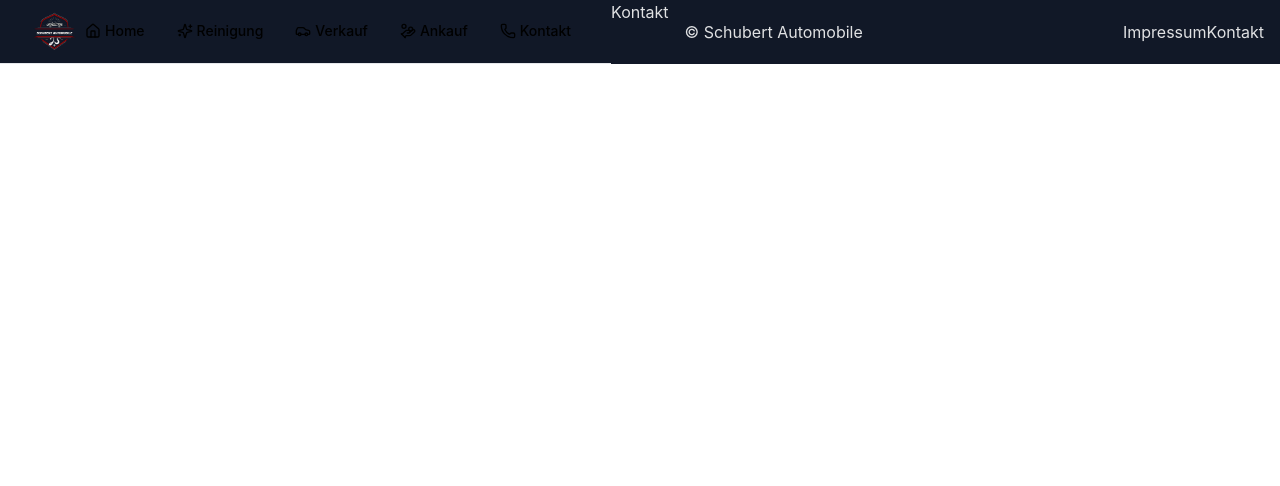
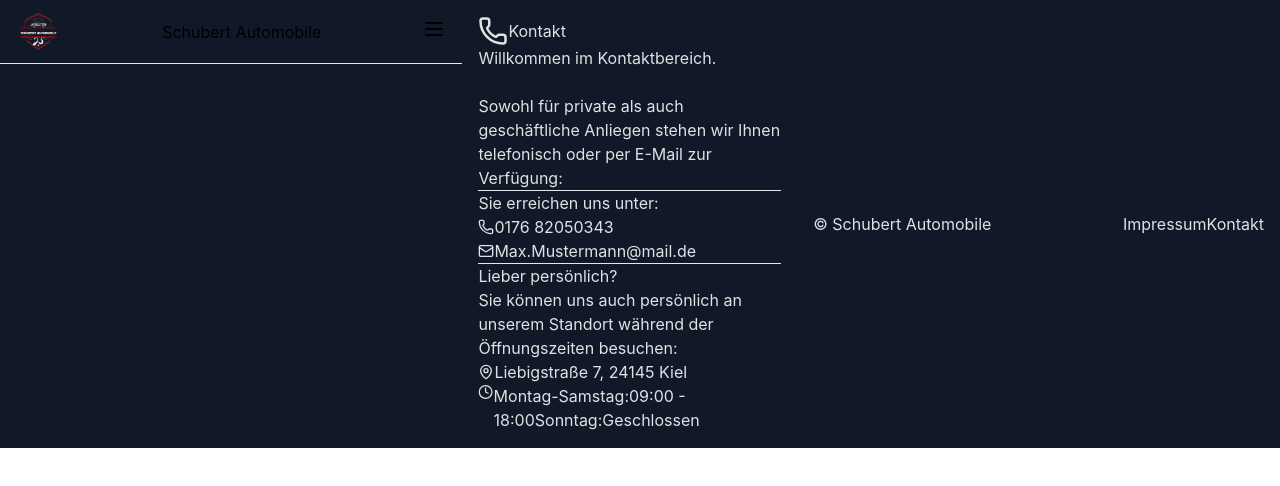
Before and after one commit to Panbaa/Schubert-Automobile, a React (Vite) app: page /Kontakt in a window 1280 px wide. Shown: the top 486 px of the page. Built offline with nearby package versions, Linux system fonts and the light colour scheme.

Commit message:
added HomePage and Kontakt

```diff
--- a/src/components/Navbar/Desktop/Desktop.tsx
+++ b/src/components/Navbar/Desktop/Desktop.tsx
@@ -15,11 +15,12 @@
     };
 
     return (
-        <div className="w-full text-black h-full hidden justify-between sm:flex flex-row">
-            <div id="desktopNavbarIcon" className="h-full flex items-center justify-start ml-8">
+        <div className="w-full h-full hidden justify-start lg:flex flex-row items-center">
+            <div id="desktopNavbarIcon" className="h-full flex items-center justify-start ml-8 ">
                 {leftSideIcon}
             </div>
-            <div className="h-full pr-8 flex items-center justify-end gap-4">
+                <p className="ms-3 text-white text-xl">Schubert Automobile</p>
+            <div className="h-full pr-8 ms-auto me-0 flex items-center justify-end gap-4">
                 {elements.map((element) => {
                     return(
                         <button onClick={() => handleNavigation(element.name)} key={element.key} className="p-2 text-sm font-medium flex gap-1 items-center border-b-2 border-b-transparent transition ease-in-out hover:scale-125 active:bg-gray-900 text-white active:rounded">
--- a/src/components/Navbar/Phone/Phone.tsx
+++ b/src/components/Navbar/Phone/Phone.tsx
@@ -22,10 +22,11 @@
 
     return (
         <div className="relative text-black h-full w-full">
-            <div className="w-full h-full flex items-center justify-between sm:hidden px-4">
+            <div className="w-full h-full flex items-center justify-between lg:hidden px-4">
                 <div id="phoneNavbarIcon" className="h-full flex items-center justify-start">
                     {leftSideIcon}
                 </div>
+                <p className="ms-3 text-white text-xl">Schubert Automobile</p>
                 <div className="h-full flex items-center justify-end">
                     <div>
                         <button onClick={handleButtonClick} >
@@ -35,7 +36,7 @@
                 </div>
             </div>
             {isOpen && (
-                <div className="absolute h-[calc(100vh-4rem)] right-0 w-full max-w-96 bg-white border-1 border-t sm:hidden divide-y">
+                <div className="absolute h-[calc(100vh-4rem)] right-0 w-full max-w-96 bg-white border-1 border-t lg:hidden divide-y">
                     {elements.map((element) => {
                         return (
                             <button onClick={() => {handleNavigation(element.name); handleButtonClick();}} key={element.key} className="w-full p-4 text-lg font-medium text-left flex items-center gap-1 hover:bg-gray-200 transition-colors">
--- a/src/pages/Home/index.tsx
+++ b/src/pages/Home/index.tsx
@@ -1,10 +1,28 @@
 import './Home.css'
+import ScrollingGallery from '../../components/ScrollingGallery/ScrollingGallery'
 
 function Home() {
   return (
-    <div className='flex-grow'>
-      <div className='w-full flex justify-center mt-10'>
-        <img src="./SA-Logo-Transparent.png" alt="Logo" />
+    <div className='flex-grow p-4 lg:justify-center lg:flex'>
+      <div id='bodyWrapper' className='lg:w-[100rem] space-y-5'>
+        {/* Image as a Header for the Page */}
+        <div className='w-full flex justify-center'>
+          <img src="./SA-Logo-Transparent.png" alt="Logo" />
+        </div>
+        {/* Description of what we are */}
+        <div className='space-y-5'>
+          <hr className='border-gray-600' />
+          <h2 className='text-xl text-center'>Willkommen bei Schubert Automobile</h2>
+          <p>Bei uns finden Sie nicht nur eine große Auswahl an hochwertigen Neu- und Gebrauchtwagen, sondern auch einen erstklassigen Service, der keine Wünsche offen lässt.
+            Ob Sie ein Auto kaufen, verkaufen oder Ihr Fahrzeug einer professionellen Reinigung unterziehen möchten – wir sind für Sie da!</p>
+          <h2 className='text-xl'>Reinigung</h2>
+          <p>Unser erfahrenes Reinigungspersonal berät Sie gern in Ihrem Anliegen und findet mit Ihnen zusammen, die beste Lösung.</p>
+          <ScrollingGallery images={["src\\assets\\Vorher-Nachher\\Autositz.png", "src\\assets\\Vorher-Nachher\\RotesAuto.png", "src\\assets\\Vorher-Nachher\\Kofferraum.png", "src\\assets\\Vorher-Nachher\\WeisesAutoHinten.png", "src\\assets\\Vorher-Nachher\\Autotuer.png", "src\\assets\\Vorher-Nachher\\WeisesAutoVorne.png"]} />
+          <p>Sehen Sie sich auf unsere <a className='underline' href="/Reinigung">Reinigungs</a>-Seite vorbei um mehr über unser umfangreiches Angebot an Reinigungen zu erfahren.</p>
+          <h2 className='text-xl'>An- und Verkauf von Fahrzeugen</h2>
+          <p>Bei uns können Sie einfach und unkompliziert hochwertige Neu- oder Gebrauchtwagen kaufen oder Ihr eigenes Fahrzeug bewerten lassen und verkaufen – ganz ohne versteckte Kosten. Schnell, transparent und ohne großen Aufwand!</p>
+          <p>Schauen Sie sich unser aktuelles Fahrzeugangebot auf unserer <a className='underline' href="/Verkauf">Verkaufsseite</a> an oder erfahren Sie auf unserer <a className='underline' href="/Ankauf">Ankaufsseite</a> alles, was Sie wissen müssen, wenn Sie Ihr Auto an uns verkaufen möchten.</p>
+        </div>
       </div>
     </div>
   )
--- a/src/pages/Kontakt/index.tsx
+++ b/src/pages/Kontakt/index.tsx
@@ -1,9 +1,45 @@
+import { Phone, Mail, MapPin, Clock } from 'lucide-react'
 import './Kontakt.css'
 
 function Kontakt() {
   return (
-    <div className='flex-grow'>
-      <h1>Kontakt</h1>
+    <div className='flex-grow p-4 lg:justify-center lg:flex'>
+      <div id='bodyWrapper' className='lg:w-[100rem] space-y-5'>
+        <h1 className='text-center mt-3 text-2xl justify-center items-center flex'><Phone size={30} /><span className='ms-2'>Kontakt</span></h1>
+        <div>
+          <p>Willkommen im Kontaktbereich.</p>
+          <br />
+          <p>Sowohl für private als auch geschäftliche Anliegen stehen wir Ihnen telefonisch oder per E-Mail zur Verfügung:</p>
+        </div>
+        <hr className='border-gray-600' />
+        <p>Sie erreichen uns unter:</p>
+        <ul className='max-w-md ms-7 space-y-1 list-none list-inside'>
+          <li className='items-center flex'>
+            <Phone size={16} />
+            <a className='ms-3' href="tel:+4917682050343">0176 82050343</a>
+          </li>
+          <li className='items-center flex'>
+            <Mail size={16} />
+            <a className='ms-3' href="mailto:">Max.Mustermann@mail.de</a>
+          </li>
+        </ul>
+        <hr className='border-gray-600' />
+        <h2 className='text-xl'>Lieber persönlich?</h2>
+        <p>Sie können uns auch persönlich an unserem Standort während der Öffnungszeiten besuchen:</p>
+        <ul className='max-w-md ms-7 space-y-6 list-none list-inside'>
+          <li className='items-center flex'>
+            <MapPin size={16} />
+            <span className='ms-3'>Liebigstraße 7, 24145 Kiel</span>
+          </li>
+          <li className='items-start flex'>
+            <Clock size={16} className='mt-1'/>
+            <div className='ms-3 me-10 grid grid-cols-2 w-full gap-3'>
+              <span>Montag-Samstag:</span><span className='text-end'>09:00 - 18:00</span>
+              <span>Sonntag:</span><span className='text-end'>Geschlossen</span>
+            </div>
+          </li>
+        </ul>
+      </div>
     </div>
   )
 }
--- a/src/pages/Reinigung/index.tsx
+++ b/src/pages/Reinigung/index.tsx
@@ -5,7 +5,7 @@
 function Reinigung() {
   return (
     <div className='flex-grow p-4 lg:justify-center lg:flex'>
-      <div id='bodyWrapper' className='lg:w-[100rem] space-y-5'>
+      <div id='bodyWrapper' className='space-y-5'>
         <h1 className='text-center mt-3 text-2xl justify-center items-center flex'><Sparkles size={30} /><span className='ms-2'>Reinigung</span></h1>
         <div>
           Bei uns können Sie mit Ihrem Auto eine Vielzahl von Reinigungen durchlaufen! Unser erfahrenes Reinigungspersonal behandelt jedes Auto mit größter Sorgfalt und Genauigkeit.
```
Lines whose indentation alone changed are shown as unchanged.
